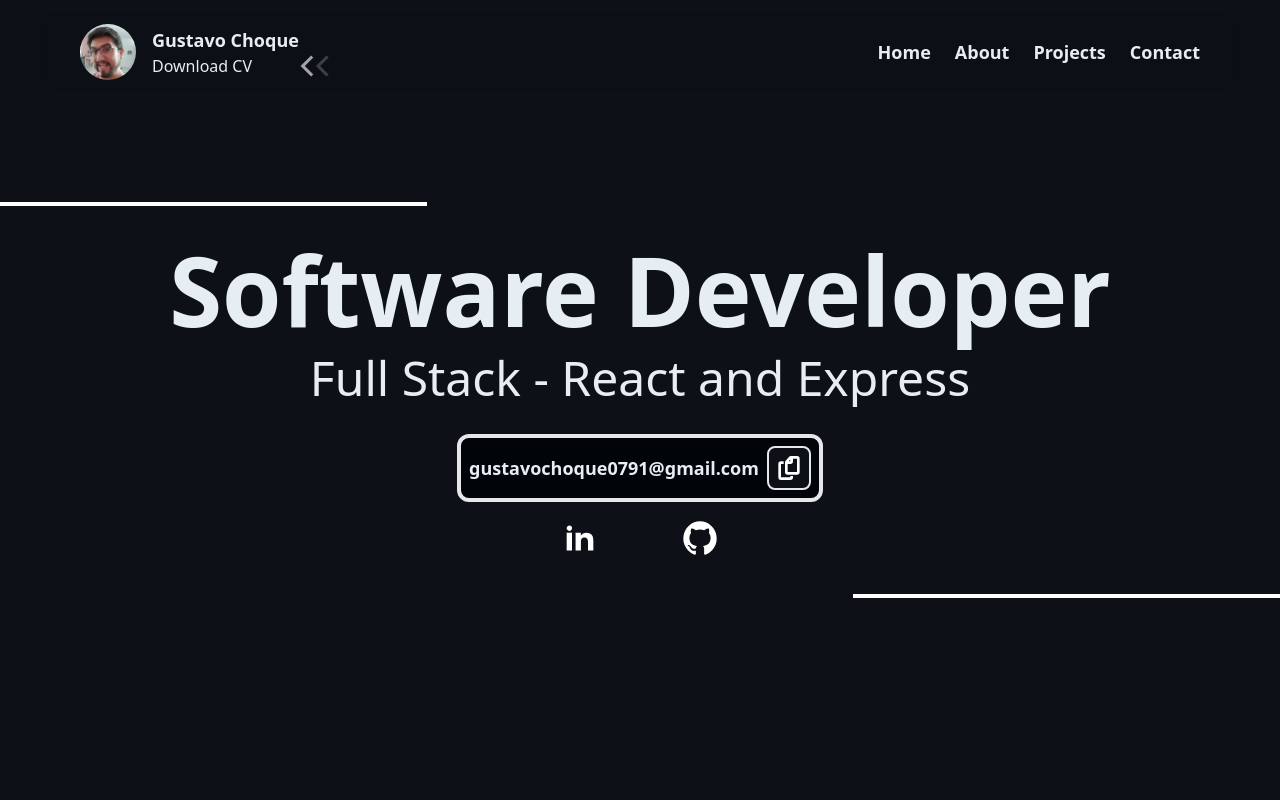
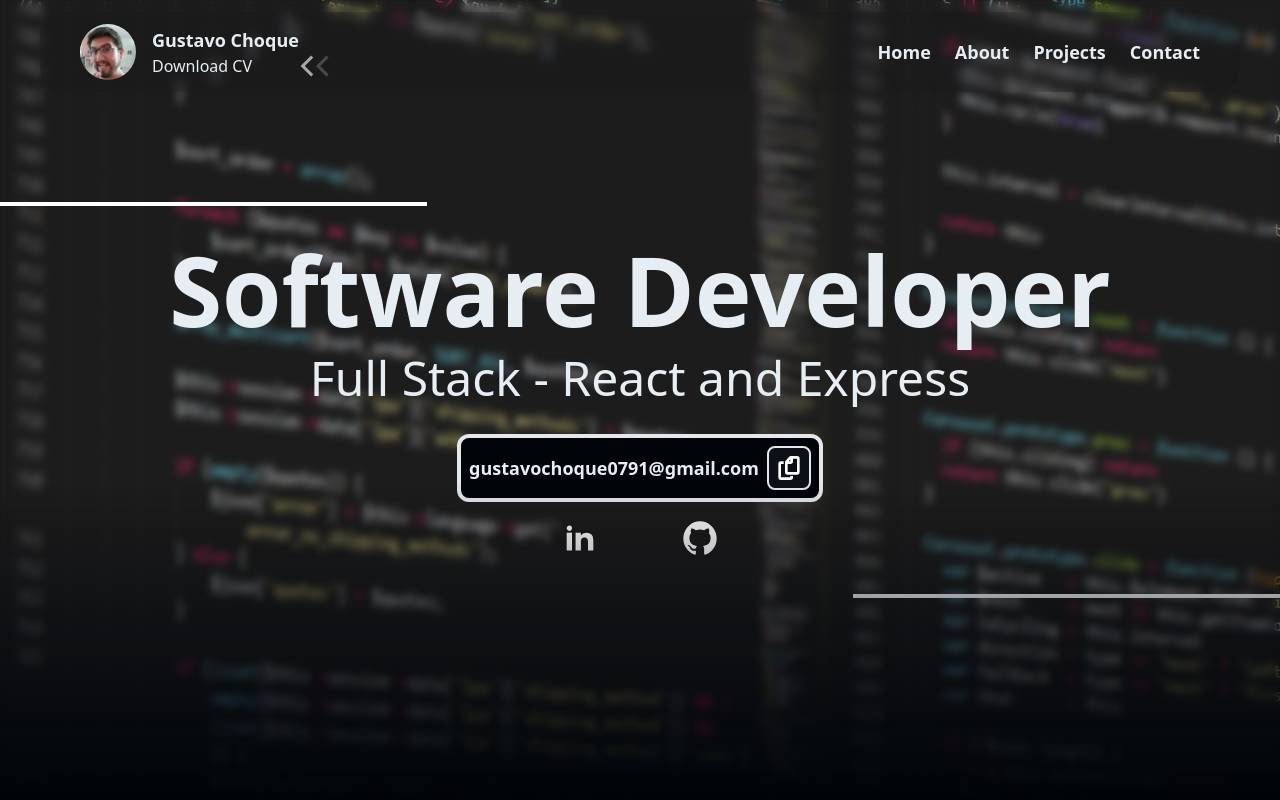
Before and after one commit to GutyChoque/portfolio-guty, a React (Vite) app: page / in a window 1280 px wide. Shown: the top 800 px of the page. Built offline with nearby package versions, Linux system fonts and the light colour scheme.

Commit message:
added bg to hero section

```diff
--- a/src/components/sections/Hero.jsx
+++ b/src/components/sections/Hero.jsx
@@ -3,11 +3,15 @@ import Github from "../../assets/icons/github.svg";
 import CopyIcon from "../../assets/icons/copy-icon.svg";
 
 function Hero() {
+  const copy = () => {
+    const emailSpan = document.querySelector(".email");
+    const emailText = emailSpan.textContent.trim();
+    navigator.clipboard.writeText(emailText);
+  };
+
   return (
-    <header
-      id="hero"
-      className="min-h-dvh flex items-center bg-secondary-black"
-    >
+    <header id="hero" className="bg-coding">
+      <div className="flex items-center min-h-dvh backdrop-blur-sm">
         <div className="relative text-center py-10 w-full flex flex-col justify-center items-center gap-4">
           <span className="top-line absolute inset-y-0 left-0 w-2/6 bg-white h-1"></span>
           <h1 className="text-4xl md:text-8xl font-bold">Software Developer</h1>
@@ -22,11 +26,7 @@ function Hero() {
             >
               gustavochoque0791@gmail.com
               <button
-              onClick={() => {
-                const emailSpan = document.querySelector(".email");
-                const emailText = emailSpan.textContent.trim();
-                navigator.clipboard.writeText(emailText);
-              }}
+                onClick={copy}
                 className="bg-secondary-black border-2 rounded-lg p-1"
                 title="hola"
               >
@@ -44,6 +44,7 @@ function Hero() {
           </div>
           <span className="bottom-line absolute bottom-0 right-0 w-2/6 bg-white h-1"></span>
         </div>
+      </div>
     </header>
   );
 }
--- a/src/index.css
+++ b/src/index.css
@@ -25,3 +25,10 @@ section, footer {
     padding: 10px 10px;
   }
 }
+
+#hero {
+  mask-image: linear-gradient(
+    black 60%,
+    transparent
+  );
+}
--- a/tailwind.config.js
+++ b/tailwind.config.js
@@ -4,7 +4,7 @@ export default {
   theme: {
     extend: {
       borderRadius: {
-        "round": "50%",
+        round: "50%",
       },
 
       colors: {
@@ -15,6 +15,9 @@ export default {
         "primary-blue": "#2f81f7",
         "primary-grey": "#6e7681",
       },
+      backgroundImage: {
+        coding: "url('./src/assets/images/bg-coding.png')",
+      },
     },
   },
   plugins: [],
```
Also changed, not shown: src/assets/images/bg-coding.png (added). Lines whose indentation alone changed are shown as unchanged.
